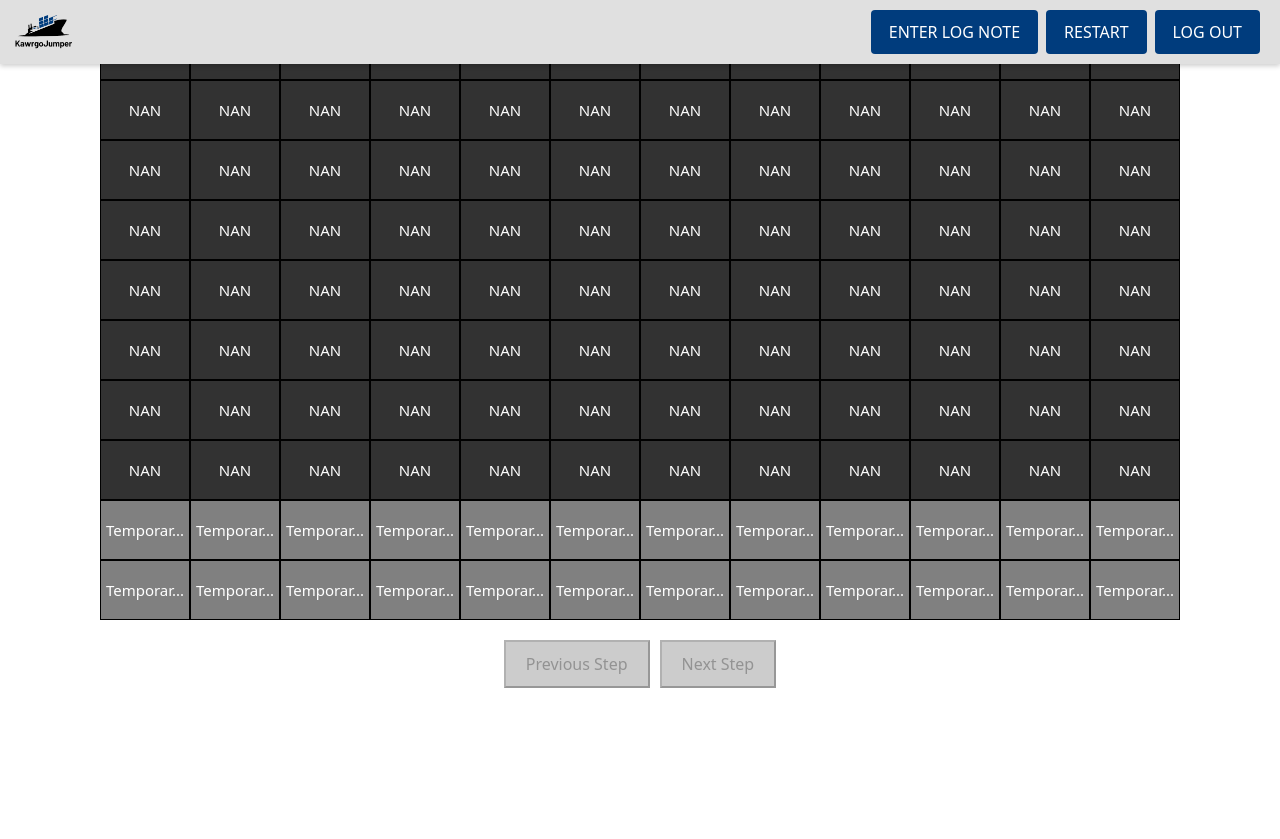
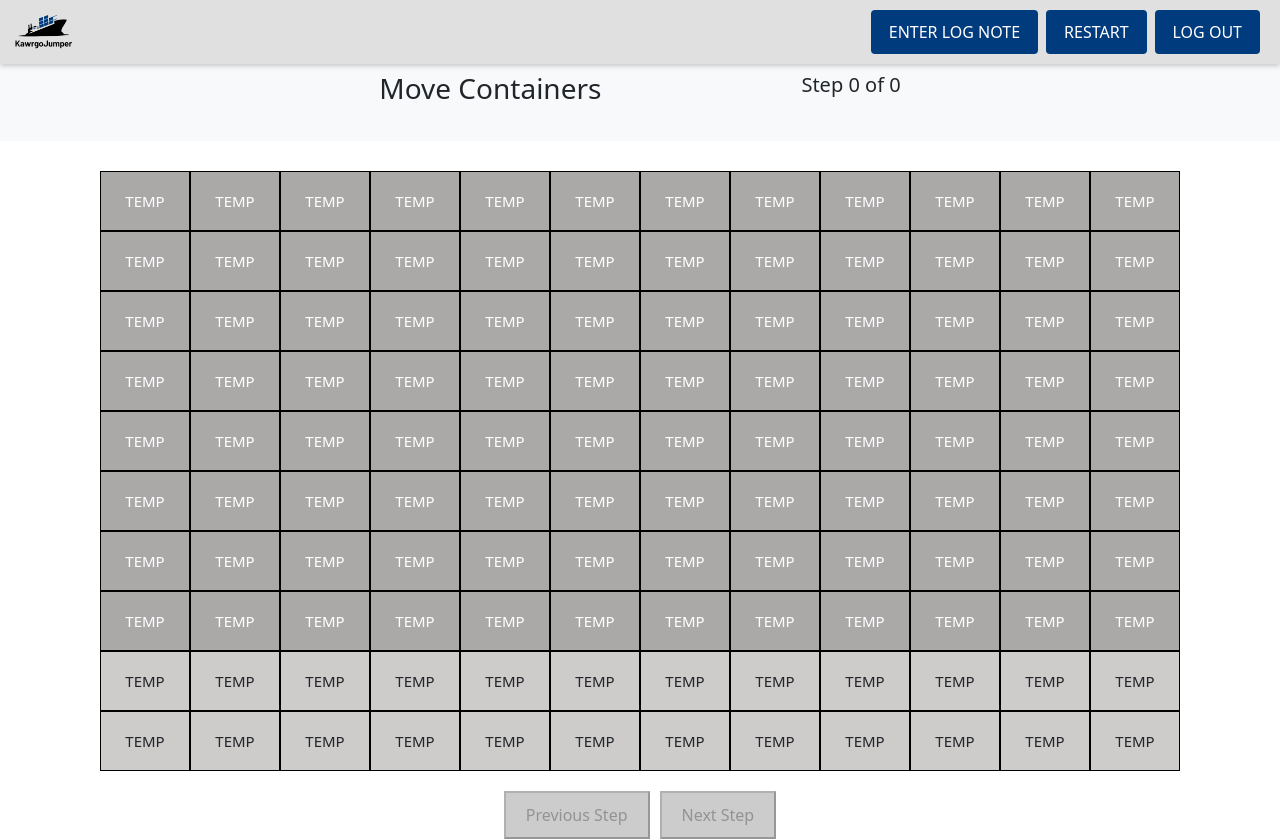
Before and after one commit to WinThant16/KawrgoJumper, a React (Create React App) app: page /move-containers in a window 1280 px wide. Before the commit the page ends 800 px from the top, so only its background shows below. Built offline with nearby package versions, Linux system fonts and the light colour scheme.

Commit message:
managed to display grid with temp rows above. Next steps is to display instructions/steps from backend on the webpage, and adjust css as necessary.

```diff
--- a/src/components/GridMovement.jsx
+++ b/src/components/GridMovement.jsx
@@ -1,56 +1,29 @@
 import React, { useEffect, useState } from "react";
 import "../styles/Grid.css";
 
-function GridMovement({
-  manifestContent, // Parsed manifest content
-  highlightedCells = {}, // Object with source, destination, and path
-}) {
+function GridMovement({ manifestContent, steps, currentStepIndex }) {
   const [gridData, setGridData] = useState([]);
 
+  // Load manifest into gridData
   const loadManifest = () => {
-    const rows = 10; // 8 regular rows + 2 temporary rows
+    const rows = 10; // Includes temp rows
     const cols = 12;
-    const grid = Array.from({ length: rows }, (_, rowIdx) =>
-      Array.from({ length: cols }, () => ({
-        id: null,
-        name: rowIdx >= 8 ? "Temporary" : "NAN", // Set temporary rows
-        weight: 0,
-      }))
+    const grid = Array.from({ length: rows }, () =>
+      Array.from({ length: cols }, () => ({ name: "TEMP", weight: 0 }))
     );
 
-    // Debug: Check manifestContent
-    console.log("Manifest Content:", manifestContent);
-
-    if (manifestContent && typeof manifestContent === "string") {
-      // Parse the raw string
+    if (manifestContent) {
       const lines = manifestContent.split("\n");
       lines.forEach((line) => {
         const [coordinates, weight, name] = line.split(", ");
         const row = parseInt(coordinates.slice(1, 3)) - 1;
         const col = parseInt(coordinates.slice(4, 6)) - 1;
 
-        if (row >= 0 && col >= 0 && row < 8 && col < cols) {
-          grid[9 - row][col] = {
-            id: `${row},${col}`,
-            name: name.trim(),
-            weight: parseInt(weight.replace(/[{}]/g, ""), 10),
-          };
-        }
+        grid[9 - row][col] = {
+          name: name.trim(),
+          weight: parseInt(weight.replace(/[{}]/g, ""), 10),
+        };
       });
-    } else if (Array.isArray(manifestContent)) {
-      // If already parsed as an array
-      manifestContent.forEach(({ coordinates, weight, name }) => {
-        const [row, col] = coordinates;
-        if (row >= 0 && col >= 0 && row < 8 && col < cols) {
-          grid[9 - row][col] = {
-            id: `${row},${col}`,
-            name: name.trim(),
-            weight: parseInt(weight, 10),
-          };
-        }
-      });
-    } else {
-      console.error("Invalid manifestContent format");
     }
 
     setGridData(grid);
@@ -60,55 +33,37 @@ function GridMovement({
     loadManifest();
   }, [manifestContent]);
 
-  const truncateText = (text, maxLength) => {
-    return text.length > maxLength ? `${text.substring(0, maxLength)}...` : text;
+  // Highlight cells based on steps
+  const getClassName = (rowIndex, colIndex) => {
+    if (rowIndex >= 8) return "grid-cell temp"; // Temporary rows
+    const step = steps[currentStepIndex];
+    if (!step) return "grid-cell unused";
+
+    const isSource = step.source[0] === rowIndex && step.source[1] === colIndex;
+    const isDestination =
+      step.destination[0] === rowIndex && step.destination[1] === colIndex;
+
+    if (isSource) return "grid-cell source";
+    if (isDestination) return "grid-cell destination";
+    return gridData[rowIndex][colIndex].name !== "TEMP"
+      ? "grid-cell used"
+      : "grid-cell unused";
   };
 
   return (
     <div className="grid-container">
       {gridData.map((row, rowIndex) => (
         <div key={`row-${rowIndex}`} className="grid-row">
-          {row.map((cell, colIndex) => {
-            let className = "grid-cell";
-
-            if (cell.name === "Temporary") {
-              className = "grid-cell temporary";
-            } else if (cell.name === "NAN") {
-              className = "grid-cell nan";
-            } else {
-              // Highlight logic
-              if (
-                highlightedCells.source &&
-                highlightedCells.source[0] === rowIndex &&
-                highlightedCells.source[1] === colIndex
-              ) {
-                className = "grid-cell source";
-              } else if (
-                highlightedCells.destination &&
-                highlightedCells.destination[0] === rowIndex &&
-                highlightedCells.destination[1] === colIndex
-              ) {
-                className = "grid-cell destination";
-              } else if (
-                highlightedCells.path &&
-                highlightedCells.path.some(
-                  ([pathRow, pathCol]) => pathRow === rowIndex && pathCol === colIndex
-                )
-              ) {
-                className = "grid-cell path";
-              } else {
-                className = "grid-cell used";
-              }
-            }
-
-            const truncatedName = truncateText(cell.name, 8);
-
-            return (
-              <div key={`cell-${rowIndex}-${colIndex}`} className={className}>
-                <span className="cell-text">{truncatedName}</span>
-              </div>
-            );
-          })}
+          {row.map((cell, colIndex) => (
+            <div
+              key={`cell-${rowIndex}-${colIndex}`}
+              className={getClassName(rowIndex, colIndex)}
+            >
+              <span className="cell-text">
+                {cell.name === "TEMP" ? "TEMP" : cell.name}
+              </span>
+            </div>
+          ))}
         </div>
       ))}
     </div>
--- a/src/pages/MoveContainersPage.jsx
+++ b/src/pages/MoveContainersPage.jsx
@@ -5,19 +5,16 @@ import { computeUnload } from "../lib/requestLib";
 import "../styles/MoveContainers.css";
 
 function MoveContainersPage() {
-  const [manifest, setManifest] = useState([]);
+  const [manifest, setManifest] = useState("");
   const [steps, setSteps] = useState([]);
   const [currentStepIndex, setCurrentStepIndex] = useState(-1);
 
   useEffect(() => {
     const fetchData = async () => {
       try {
-        const manifestResponse = await fetch("/api/getCurrentManifest").then((res) =>
-          res.json()
-        );
-        const manifestContent = manifestResponse.fileContents;
-
-        setManifest(manifestContent);
+        const manifestResponse = await fetch("/api/getCurrentManifest");
+        const { fileContents } = await manifestResponse.json();
+        setManifest(fileContents);
 
         const unloadSteps = await computeUnload([[7, 1]]);
         setSteps(unloadSteps);
@@ -41,24 +38,18 @@ function MoveContainersPage() {
     }
   };
 
-  const getHighlightedCells = () => {
-    if (currentStepIndex === -1 || steps.length === 0) return {};
-
-    const { source, destination, path } = steps[currentStepIndex];
-
-    return {
-      source,
-      destination: destination !== "TRUCK" ? destination : null,
-      path,
-    };
-  };
-
-  const highlightedCells = getHighlightedCells();
-
   return (
     <div>
       <Navbar />
-      <GridMovement manifestContent={manifest} highlightedCells={highlightedCells} />
+      <div className="info-section">
+        <h3>Move Containers</h3>
+        <p>Step {currentStepIndex + 1} of {steps.length}</p>
+      </div>
+      <GridMovement
+        manifestContent={manifest}
+        steps={steps}
+        currentStepIndex={currentStepIndex}
+      />
       <div className="controls">
         <button onClick={handlePreviousStep} disabled={currentStepIndex <= 0}>
           Previous Step
--- a/src/styles/Grid.css
+++ b/src/styles/Grid.css
@@ -4,6 +4,7 @@
     margin: 20px auto;
     width: 100%;
     max-width: 1080px;
+    margin-top: 30px;
 }
 
 .grid-row{
@@ -99,3 +100,9 @@
     background-color: blue;
     color: white;
 }
+
+
+.grid-cell.temporary {
+    background-color: #d3d3d3; /* Light grey for temporary rows */
+    color: black; /* Ensure text is visible */
+}
--- a/src/styles/MoveContainers.css
+++ b/src/styles/MoveContainers.css
@@ -1,5 +1,5 @@
 .move-containers-page {
-	padding-top: 100px; /* Adjust this based on Navbar height */
+	padding-top: 80px; /* Adjust according to your navbar height */
 }
 
 .controls {
```
